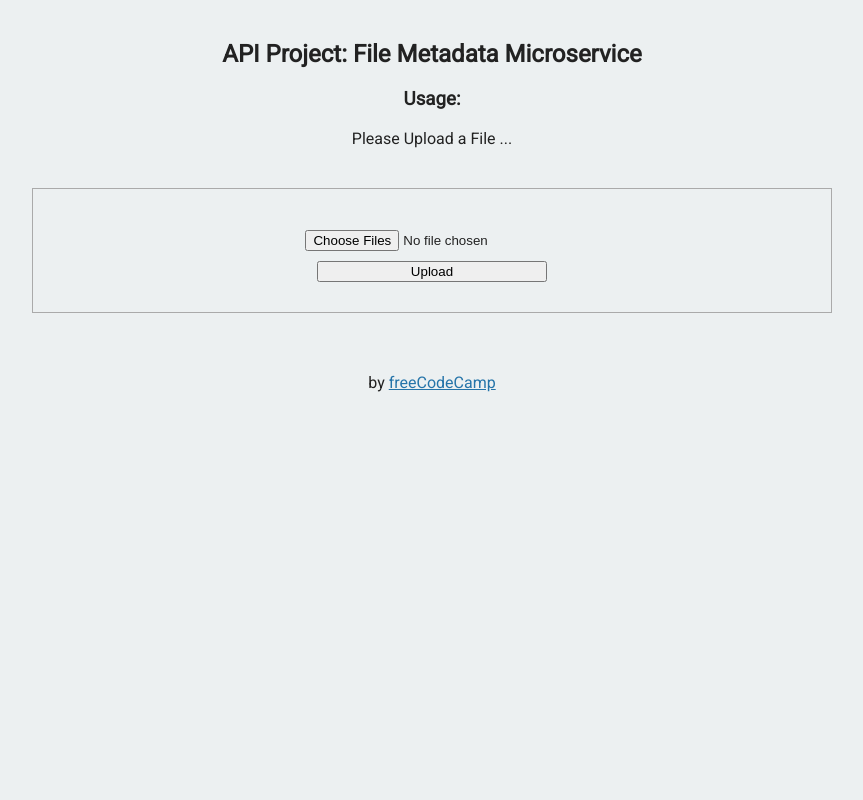
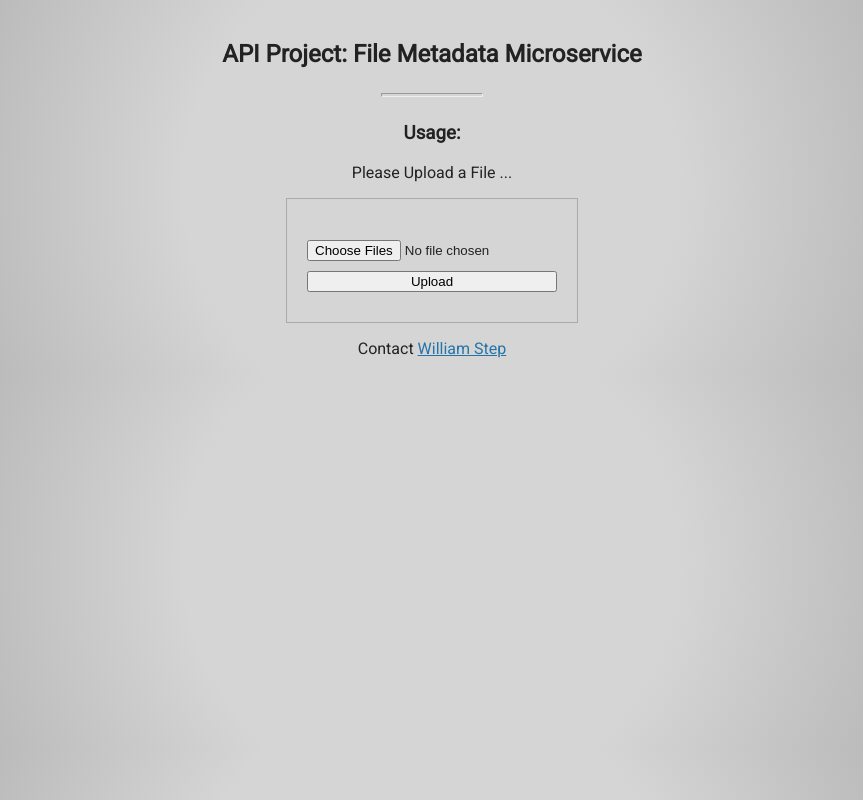
Before and after one commit to will-s-205/fcc-boilerplate-project-filemetadata, a website: page views/index.html in a window 1280 px wide. Shown: the whole page, without its empty margins (208-1071 px from the left). Drawn offline with Linux system fonts and the light colour scheme.

Commit message:
UI changes

```diff
--- a/public/style.css
+++ b/public/style.css
@@ -4,7 +4,7 @@ body {
   font-family: 'Roboto', sans-serif;
   font-size: 16px;
   color: #222;
-  background-color: #ECF0F1;
+  background: radial-gradient(circle, rgba(213,213,213,1) 37%, rgba(187,187,187,1) 71%);
   text-align: center;
 }
 
@@ -14,7 +14,7 @@ body {
 }
 
 .footer {
-  margin-top: 60px;
+  /* margin-top: 60px; */
 }
 
 a {
@@ -28,15 +28,21 @@ input {
 }
 
 input#button {
-  width: 230px;
+  width: 250px;
 }
 
 .view {
   position:relative;
   margin: auto;
-  margin-top: 40px;
+  /* margin-top: 40px; */
   border: 1px  solid  #aaa;
   padding: 20px;
-  width: 60%;
-  min-width: 400px;
+  /* width: 60%; */
+  max-width: 250px;
 }
+
+hr {
+	margin: 25px auto;
+	height: 2px;
+	width: 100px;
+}
--- a/views/index.html
+++ b/views/index.html
@@ -3,7 +3,8 @@
 <html>
    <head>
       <title>File Metadata</title>
-      <link rel="shortcut icon" href="https://cdn.freecodecamp.org/universal/favicons/favicon-32x32.png" type="image/x-icon"/>
+        <!-- MAKE SURE YOU VISITED https://www.imgbb.com/ and https://www.flaticon.com/ -->
+      <link rel="setting icon" href="https://i.ibb.co/G2S6ghb/setting-icon.png" type="image/x-icon"/>
       <link href="https://fonts.googleapis.com/css?family=Roboto" rel="stylesheet" type="text/css">
       <link href="/public/style.css" rel="stylesheet" type="text/css">
    </head>
@@ -11,6 +12,7 @@
    <body>
       <div class="container">
         <h2>API Project: File Metadata Microservice</h2>
+        <hr />
 
         <h3>Usage:</h3>
         <p>
@@ -26,8 +28,7 @@
       </div>
       <div class="footer">
         <p>
-          by
-          <a href="http://www.freecodecamp.com">freeCodeCamp</a>
+          Contact <a href="https://will-s-205.github.io/fcc-portfolio/#contact" target="_blank">William Step</a>
         </p>
       </div>
    </body>
```
Also changed, not shown: index.js (+4 -6 lines).
